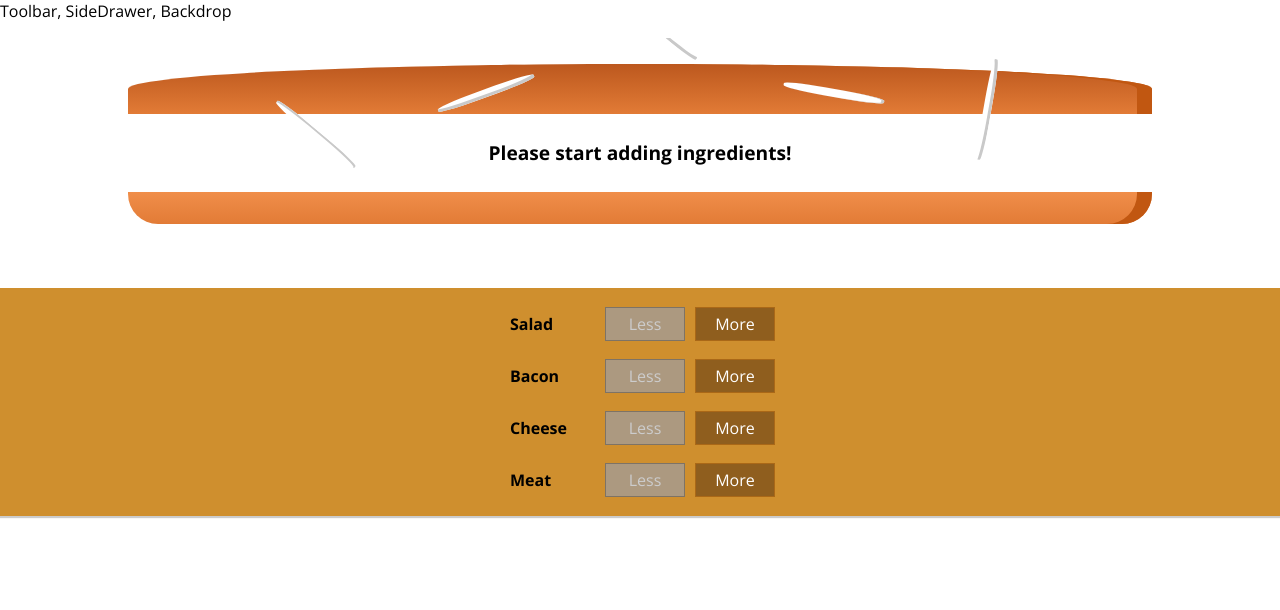
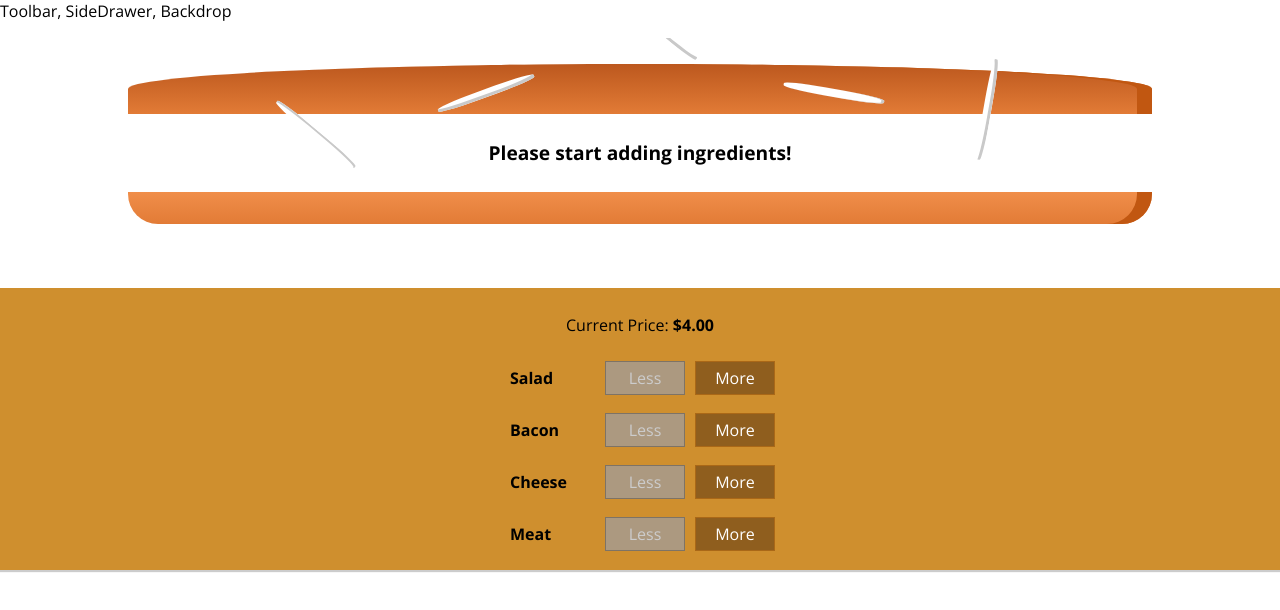
Before and after one commit to 1Prestes/burguer-builder, a React app: page / in a window 1280 px wide. Shown: the top 610 px of the page. Built offline with nearby package versions, Linux system fonts and the light colour scheme.

Commit message:
feat: display and updating the burguer price

```diff
--- a/src/components/Burguer/BuildControls/BuildControls.js
+++ b/src/components/Burguer/BuildControls/BuildControls.js
@@ -13,6 +13,9 @@
 
 const BuildControls = props => (
   <div className={classes.BuildControls}>
+    <p>
+      Current Price: <strong>${props.price.toFixed(2)}</strong>
+    </p>
     {controls.map(ctrl => (
       <BuildControl
         key={ctrl.label}
--- a/src/containers/BurguerBuilder/BurguerBuilder.js
+++ b/src/containers/BurguerBuilder/BurguerBuilder.js
@@ -18,7 +18,7 @@
     cheese: 0,
     meat: 0
   })
-  const [totalPrice, setTotalPrice] = useState({ totalPrice: 4 })
+  const [totalPrice, setTotalPrice] = useState(4)
 
   const addIngredientHandler = type => {
     const oldCount = ingredients[type]
@@ -69,6 +69,7 @@
         ingredientAdded={addIngredientHandler}
         ingredientRemoved={removeIngredientHandler}
         disabled={disabledInfo}
+        price={totalPrice}
       />
     </Aux>
   )
```
